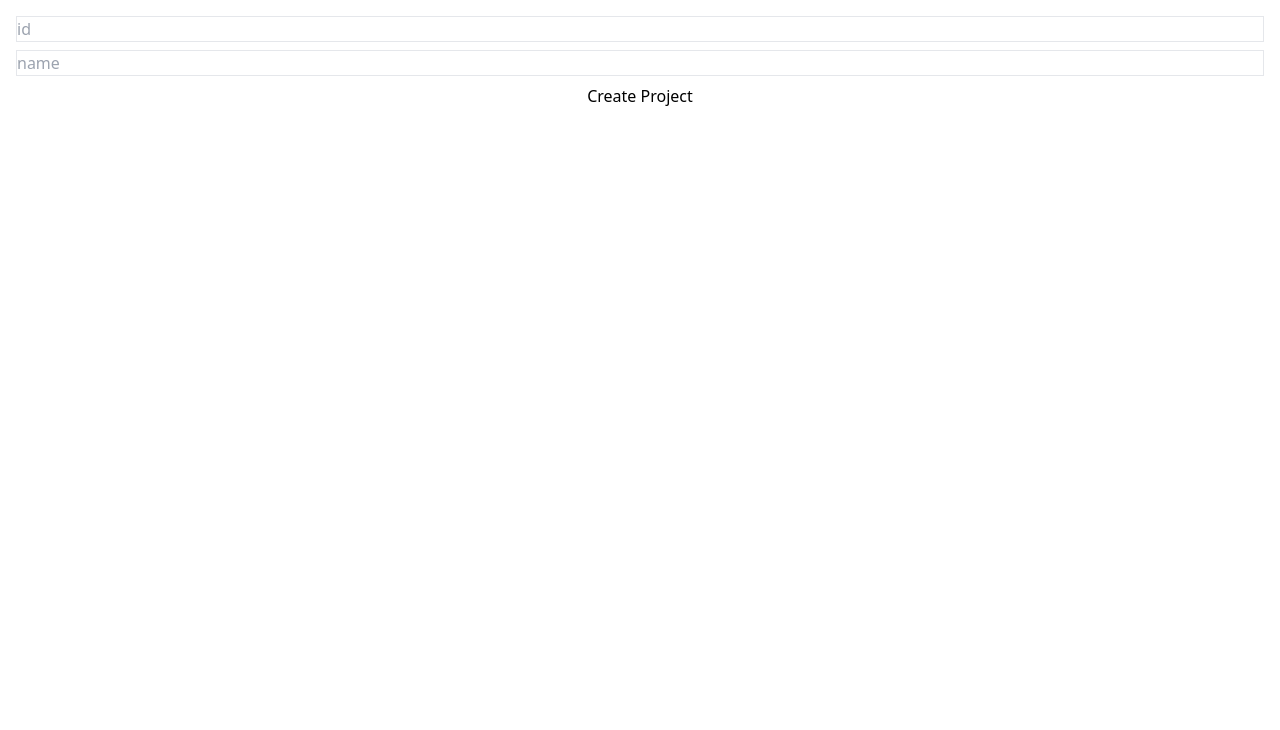
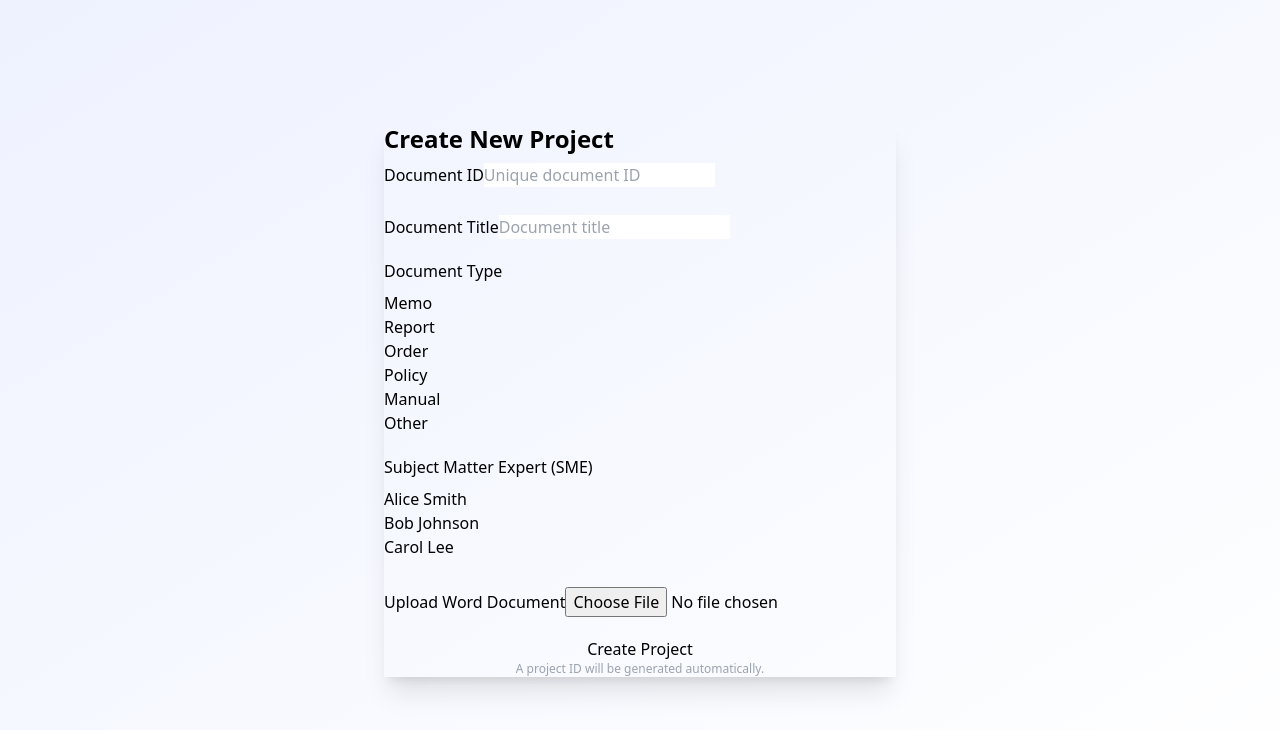
Before and after one commit to eputnam77/DocReview360, a Next.js app in the folder frontend/: page /new-project in a window 1280 px wide. Shown: the top 730 px of the page. Built offline with nearby package versions, Linux system fonts and the light colour scheme.

Commit message:
Update new-project.tsx

```diff
--- a/frontend/pages/new-project.tsx
+++ b/frontend/pages/new-project.tsx
@@ -1,26 +1,189 @@
-import React, { useState } from 'react';
-import { useRouter } from 'next/router';
+// pages/new-project.tsx or app/new-project/page.tsx
+"use client";
+
+import React, { useState, useRef } from "react";
+import { useRouter } from "next/navigation";
+import {
+  Card,
+  CardHeader,
+  CardTitle,
+  CardContent,
+  CardFooter,
+} from "@/components/ui/card";
+import { Input } from "@/components/ui/input";
+import { Label } from "@/components/ui/label";
+import { Button } from "@/components/ui/button";
+import { Select, SelectTrigger, SelectValue, SelectContent, SelectItem } from "@/components/ui/select";
+
+// Dummy data, replace with your real list of SMEs and doc types
+const SME_LIST = [
+  { id: "alice", name: "Alice Smith" },
+  { id: "bob", name: "Bob Johnson" },
+  { id: "carol", name: "Carol Lee" },
+];
+const DOC_TYPES = [
+  "Memo",
+  "Report",
+  "Order",
+  "Policy",
+  "Manual",
+  "Other",
+];
 
 export default function NewProject() {
-  const [id, setId] = useState('');
-  const [name, setName] = useState('');
+  const [docId, setDocId] = useState("");
+  const [docTitle, setDocTitle] = useState("");
+  const [sme, setSme] = useState<string | undefined>();
+  const [docType, setDocType] = useState<string | undefined>();
+  const [file, setFile] = useState<File | null>(null);
+  const [loading, setLoading] = useState(false);
+  const [error, setError] = useState<string | null>(null);
   const router = useRouter();
+  const fileInputRef = useRef<HTMLInputElement>(null);
 
   async function submit(e: React.FormEvent) {
     e.preventDefault();
-    await fetch('/projects', {
-      method: 'POST',
-      headers: { 'Content-Type': 'application/json' },
-      body: JSON.stringify({ id, name, user: 'admin' }),
-    });
-    router.push('/projects');
+    setLoading(true);
+    setError(null);
+
+    try {
+      // 1. Upload file (if any)
+      let uploadedFileUrl: string | undefined;
+      if (file) {
+        // For demo: replace with your upload logic (S3, API, etc.)
+        // e.g. await uploadFile(file)
+        uploadedFileUrl = file.name; // placeholder
+      }
+
+      // 2. Create project in your backend
+      const resp = await fetch("/api/projects", {
+        method: "POST",
+        headers: { "Content-Type": "application/json" },
+        body: JSON.stringify({
+          documentId: docId,
+          title: docTitle,
+          sme,
+          documentType: docType,
+          fileUrl: uploadedFileUrl,
+        }),
+      });
+
+      if (!resp.ok) throw new Error("Failed to create project");
+      router.push("/projects");
+    } catch (err: any) {
+      setError(err.message || "An error occurred");
+    } finally {
+      setLoading(false);
+    }
   }
 
   return (
-    <form onSubmit={submit} className="p-4 flex flex-col gap-2">
-      <input value={id} onChange={e => setId(e.target.value)} placeholder="id" className="border" />
-      <input value={name} onChange={e => setName(e.target.value)} placeholder="name" className="border" />
-      <button type="submit">Create Project</button>
-    </form>
+    <main className="flex min-h-screen items-center justify-center bg-gradient-to-br from-indigo-50 to-white">
+      <Card className="w-full max-w-lg shadow-xl">
+        <CardHeader>
+          <CardTitle className="text-2xl font-bold">Create New Project</CardTitle>
+        </CardHeader>
+        <CardContent>
+          <form className="space-y-5" onSubmit={submit} autoComplete="off">
+            <div className="space-y-2">
+              <Label htmlFor="doc-id">Document ID</Label>
+              <Input
+                id="doc-id"
+                type="text"
+                value={docId}
+                onChange={e => setDocId(e.target.value)}
+                placeholder="Unique document ID"
+                required
+                minLength={2}
+                maxLength={32}
+              />
+            </div>
+            <div className="space-y-2">
+              <Label htmlFor="doc-title">Document Title</Label>
+              <Input
+                id="doc-title"
+                type="text"
+                value={docTitle}
+                onChange={e => setDocTitle(e.target.value)}
+                placeholder="Document title"
+                required
+                minLength={2}
+                maxLength={128}
+              />
+            </div>
+            <div className="space-y-2">
+              <Label htmlFor="doc-type">Document Type</Label>
+              <Select value={docType} onValueChange={setDocType} required>
+                <SelectTrigger id="doc-type">
+                  <SelectValue placeholder="Choose type…" />
+                </SelectTrigger>
+                <SelectContent>
+                  {DOC_TYPES.map(type => (
+                    <SelectItem key={type} value={type}>
+                      {type}
+                    </SelectItem>
+                  ))}
+                </SelectContent>
+              </Select>
+            </div>
+            <div className="space-y-2">
+              <Label htmlFor="sme">Subject Matter Expert (SME)</Label>
+              <Select value={sme} onValueChange={setSme} required>
+                <SelectTrigger id="sme">
+                  <SelectValue placeholder="Choose SME…" />
+                </SelectTrigger>
+                <SelectContent>
+                  {SME_LIST.map(user => (
+                    <SelectItem key={user.id} value={user.id}>
+                      {user.name}
+                    </SelectItem>
+                  ))}
+                </SelectContent>
+              </Select>
+            </div>
+            <div className="space-y-2">
+              <Label htmlFor="upload">Upload Word Document</Label>
+              <Input
+                id="upload"
+                ref={fileInputRef}
+                type="file"
+                accept=".doc,.docx"
+                onChange={e => setFile(e.target.files?.[0] || null)}
+              />
+              {file && (
+                <p className="text-xs text-gray-600">
+                  Selected: <span className="font-semibold">{file.name}</span>
+                  <Button
+                    type="button"
+                    variant="ghost"
+                    size="sm"
+                    className="ml-2 text-xs"
+                    onClick={() => {
+                      setFile(null);
+                      fileInputRef.current?.value && (fileInputRef.current.value = "");
+                    }}
+                  >
+                    Remove
+                  </Button>
+                </p>
+              )}
+            </div>
+            {error && (
+              <div className="text-red-600 text-sm">{error}</div>
+            )}
+            <Button
+              type="submit"
+              className="w-full"
+              disabled={loading || !docId || !docTitle || !docType || !sme}
+            >
+              {loading ? "Creating..." : "Create Project"}
+            </Button>
+          </form>
+        </CardContent>
+        <CardFooter className="flex justify-center text-xs text-gray-400">
+          A project ID will be generated automatically.
+        </CardFooter>
+      </Card>
+    </main>
   );
 }
```
